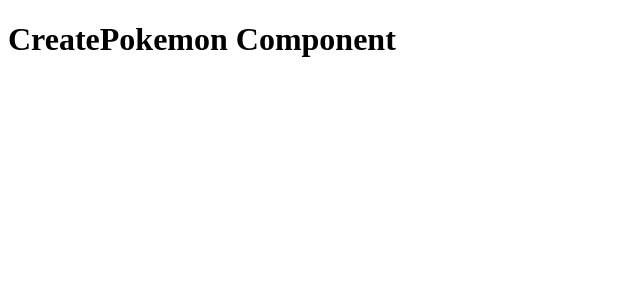
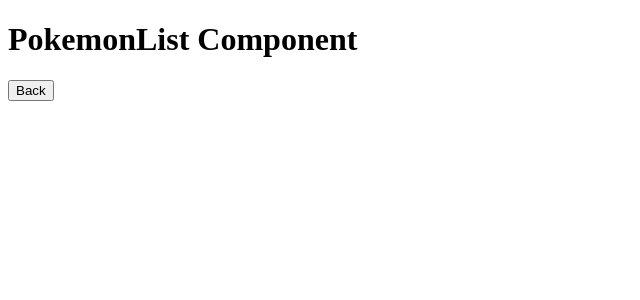
Before and after one commit to dane-hoffman/PokemonApp, a React (Vite) app: page / in a window 1280 px wide. Shown: the top 300 px of the page, without its empty margins (0-640 px from the left). Built offline with nearby package versions, Linux system fonts and the light colour scheme.

Commit message:
Created <button> inside 'PokemonList' component.

```diff
--- a/src/App.jsx
+++ b/src/App.jsx
@@ -4,7 +4,7 @@
 import CreatePokemon from './components/CreatePokemon';
 
 function App() {
-  const [mode, setMode] = useState ('createPokemon')
+  const [mode, setMode] = useState ('pokemonList')
 
   return (
     <>
--- a/src/components/PokemonList.jsx
+++ b/src/components/PokemonList.jsx
@@ -1,10 +1,15 @@
 import React from 'react';
 
 function PokemonList(){
+    //FETCH API 'response'
+    //FETCH API JSON 'result'
+    //
+
     return(
-        <div>
+        <>
         <h1>PokemonList Component</h1>
-        </div>
+        <button>Back</button>
+        </>
     )
 }
 
```
